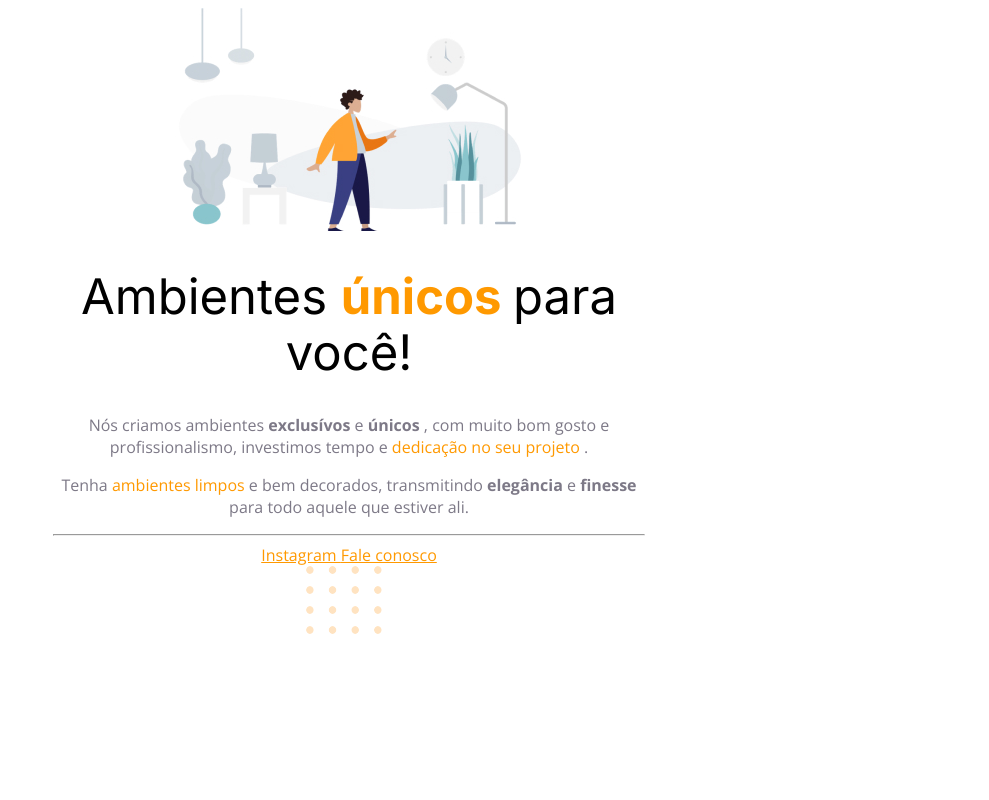
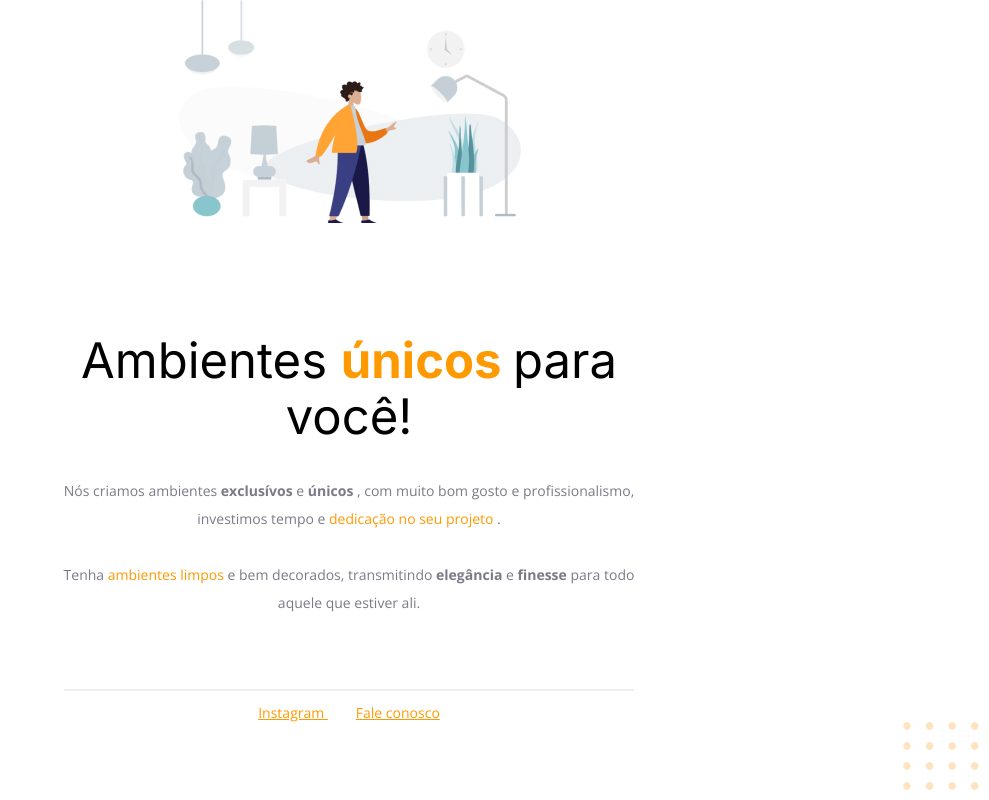
Before and after one commit to GustavoMai4/M-veis-customizados-rockeatseat, a plain HTML site: page index.html in a window 1280 px wide. Shown: the whole page, without its empty margins (291-1280 px from the left). Drawn offline with nearby package versions, Linux system fonts and the light colour scheme.

Commit message:
positioning adjustments

```diff
--- a/index.html
+++ b/index.html
@@ -44,9 +44,10 @@ src="./Imagens/image 1.jpg"
     dedicação no seu projeto
   </span>
   .
-</p>
 
-<p>
+  <br>
+  <br>
+
   Tenha
   <span>ambientes limpos</span>
   e bem decorados,
@@ -64,11 +65,13 @@ src="./Imagens/image 1.jpg"
 
 </p>
 
-<hr>
+
 
 </div>
 
 <div id="footer">
+
+  <div id="line"></div>
 
   <a href="">
     Instagram
--- a/style.css
+++ b/style.css
@@ -2,6 +2,7 @@ body {
 
   font-family: 'Open Sans', sans-serif;
   text-align: center;
+  margin: 0;
 }
 
 h1 {
@@ -9,6 +10,7 @@ h1 {
   font-size: 49px;
   line-height: 56px;
   font-weight: normal;
+  margin-bottom: 32px;
 }
 
 h1 span {
@@ -21,11 +23,39 @@ span, a {
 
 
 
-p {
+p, #footer {
   color: #7D7987;
+  font-size: 14px;
+  line-height: 28px;
+
 }
+
 
 #hero {
   width: 592px;
-  margin: auto;
+  margin: 0 auto 72px;
 }
+
+#hero img {
+  margin-bottom: 72px;
+}
+
+#footer a + a {
+
+  margin-left: 28px;
+
+}
+
+#line {
+  width: 568px;
+  height: 0px;
+  margin: 0 auto 8px;
+
+  border: 1px solid #ECEFF2;
+}
+
+#balls {
+  position: fixed;
+  bottom: 0px;
+  right: 0px;
+}
```
